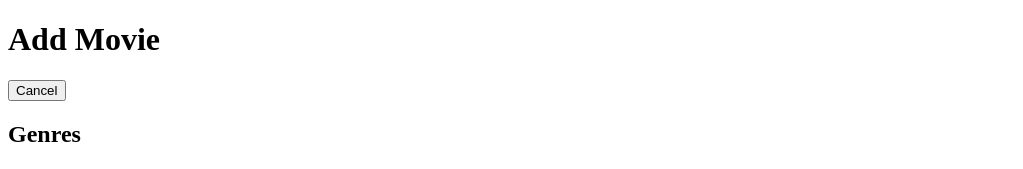
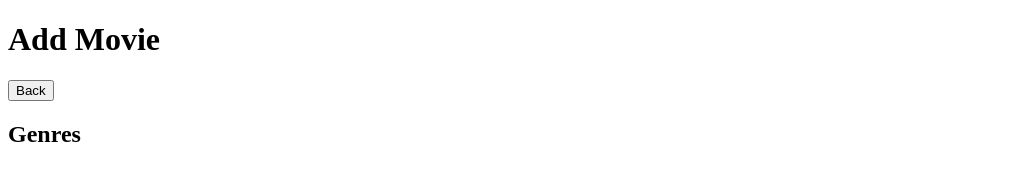
Before and after one commit to erin-doyle/egghead-automate-a11y, a React (Create React App) app: page /browse/action in a window 1280 px wide. Shown: the top 169 px of the page, without its empty margins (0-1023 px from the left). Built offline with nearby package versions, Linux system fonts and the light colour scheme.

Commit message:
Changed Cancel button on the Browse page to say Back instead

```diff
--- a/src/browse/MovieBrowser.js
+++ b/src/browse/MovieBrowser.js
@@ -21,7 +21,7 @@ const MovieBrowser = ({
 
     return (
         <div>
-            <div><h1>Add Movie</h1></div><div><button onClick={goToWishlist}>Cancel</button></div>
+            <div><h1>Add Movie</h1></div><div><button onClick={goToWishlist}>Back</button></div>
 
             <div><h2>Genres</h2></div>
 
--- a/src/browse/getBrowseActions.js
+++ b/src/browse/getBrowseActions.js
@@ -10,4 +10,5 @@ const getMovieActions = (handleAdd, handleRemove) => (movieId, inWishlist) => {
     );
 };
 
+
 export default getMovieActions;
```
